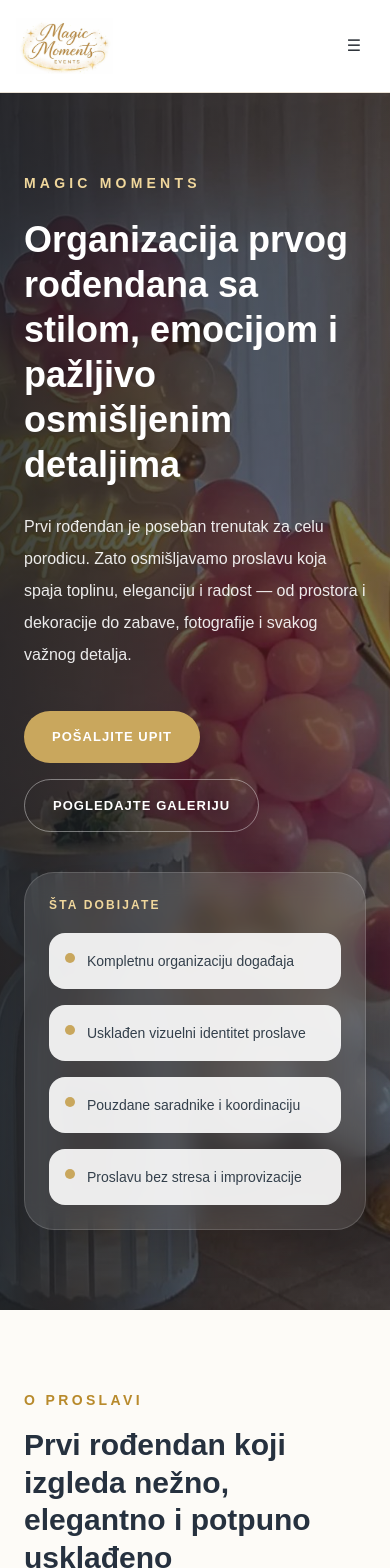
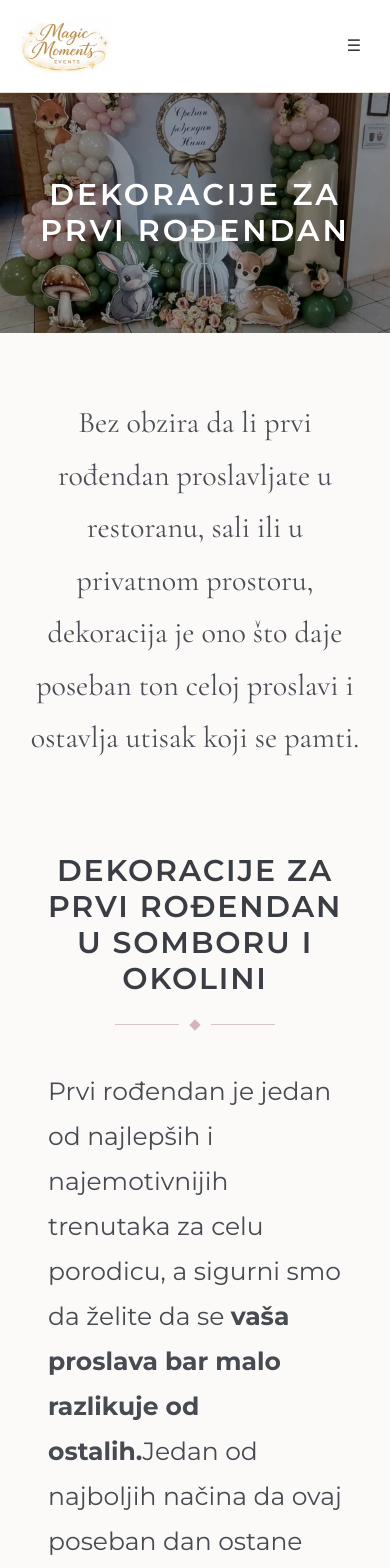
Before and after one commit to ITMilena/magic-moments, a Next.js app: page /organizacija/prvi-rodjendan in a window 390 px wide. Shown: the top 1568 px of the page. Built offline with nearby package versions, Linux system fonts and the light colour scheme.

Commit message:
Dodaje stranicu za dekoracije za prvi rodjendan

```diff
--- a/app/organizacija/prvi-rodjendan/page.tsx
+++ b/app/organizacija/prvi-rodjendan/page.tsx
@@ -1,181 +1,308 @@
-export default function PrviRodjendanPage() {
-  const services = [
-    "Planiranje i koordinacija događaja",
-    "Pronalaženje i rezervacija sale / lokala",
-    "Organizacija muzičkog programa",
-    "Dizajn i dekoracija prostora",
-    "Ketering usluge po vašem izboru",
-    "Animatori za decu",
-    "Fotografisanje i video snimanje događaja",
+import Link from "next/link";
+import { Cormorant_Garamond, Montserrat } from "next/font/google";
+
+const headingSerif = Cormorant_Garamond({
+  subsets: ["latin"],
+  weight: ["400", "500", "600", "700"],
+});
+
+const bodySans = Montserrat({
+  subsets: ["latin"],
+  weight: ["300", "400", "500", "600", "700"],
+});
+
+const dekoracijeStavke = [
+  "Dekoracija stolova",
+  "Dekoracija stolica",
+  "Dekoracija paravana za slikanje",
+  "Tabla dobrodošlice",
+  "Kutija za koverte",
+  "Pozivnice za prvi rođendan",
 ];
 
-  const highlights = [
+const processSteps = [
   {
-      title: "Pažljivo isplaniran koncept",
-      text: "Svaki detalj prilagođavamo vašim željama, temi proslave i atmosferi koju želite da stvorite.",
+    title: "Uvodne konsultacije",
+    text: "Na prvom sastanku razgovaramo o vašim željama, da li radimo kompletnu dekoraciju ili samo određene elemente.",
+    icon: (
+      <svg viewBox="0 0 24 24" className="h-14 w-14" fill="none" stroke="currentColor" strokeWidth="1.5">
+        <path d="M7 3h7l3 3v12a2 2 0 0 1-2 2H7a2 2 0 0 1-2-2V5a2 2 0 0 1 2-2Z" />
+        <path d="M14 3v4h4" />
+        <path d="M9 12h6M9 16h4M9 8h2" />
+      </svg>
+    ),
   },
   {
-      title: "Elegantna dekoracija i detalji",
-      text: "Od boja, balona i stolova do personalizovanih elemenata, sve je usklađeno u jedinstvenu celinu.",
+    title: "Ideje i inspiracija",
+    text: "Zatim nam dostavljate sve vaše ideje, primere koje ste pronašli i smernice u kom pravcu želite da idete.",
+    icon: (
+      <svg viewBox="0 0 24 24" className="h-14 w-14" fill="none" stroke="currentColor" strokeWidth="1.5">
+        <circle cx="8" cy="8" r="3" />
+        <circle cx="16.5" cy="7" r="2.5" />
+        <circle cx="14" cy="15.5" r="3.5" />
+        <circle cx="7" cy="16.5" r="1.5" />
+        <circle cx="18.5" cy="15.5" r="1.5" />
+      </svg>
+    ),
   },
   {
-      title: "Uspomene koje ostaju",
-      text: "Fotografija, video i posebni trenuci pažljivo su organizovani kako bi prvi rođendan ostao zauvek zabeležen.",
+    title: "Primeri po vašim željama",
+    text: "Na osnovu vaših želja i zahteva dostavljamo vam predloge, odlučujemo da li idemo u dobrom smeru ili su potrebne korekcije.",
+    icon: (
+      <svg viewBox="0 0 24 24" className="h-14 w-14" fill="none" stroke="currentColor" strokeWidth="1.5">
+        <path d="M8 5c2 0 4 1.7 4 4.2C12 12 10 13.5 8.5 15c-1.2 1.2-1.4 2.5-1.5 4" />
+        <path d="M15 7c2.2 0 4 1.8 4 4.3 0 2.4-2 4-3.4 5.5-1.1 1.1-1.4 2.2-1.4 3.2" />
+        <path d="M8 5c-2.2 0-4 1.8-4 4.3 0 2.4 2 4 3.4 5.5" />
+        <path d="M15 7c-.8-1.8-2.2-2.7-4-2.7" />
+      </svg>
+    ),
+  },
+  {
+    title: "Korekcije i dorada",
+    text: "Ukoliko je potrebno, dodatno korigujemo sve ono što je neophodno kako bismo ostvarili izgled koji ste zamislili.",
+    icon: (
+      <svg viewBox="0 0 24 24" className="h-14 w-14" fill="none" stroke="currentColor" strokeWidth="1.5">
+        <path d="m4 20 5.5-1.5L19 9l-4-4-9.5 9.5L4 20Z" />
+        <path d="m13.5 6.5 4 4" />
+        <path d="M18.5 3.5l2 2" />
+      </svg>
+    ),
+  },
+  {
+    title: "Odobravanje svih elemenata",
+    text: "Na vreme donosimo konačnu odluku za sve elemente kako bismo imali dovoljno vremena za pripremu i izradu svega što je potrebno.",
+    icon: (
+      <svg viewBox="0 0 24 24" className="h-14 w-14" fill="none" stroke="currentColor" strokeWidth="1.5">
+        <path d="M4 7h16" />
+        <path d="M7 3v4M17 3v4" />
+        <rect x="4" y="7" width="16" height="13" rx="2" />
+        <path d="m9 14 2 2 4-4" />
+      </svg>
+    ),
+  },
+  {
+    title: "Koordinacija na dan rođendana",
+    text: "Na dan proslave naš tim postavlja sve prema dogovoru i vodi računa da svaki detalj izgleda uredno, elegantno i potpuno spremno.",
+    icon: (
+      <svg viewBox="0 0 24 24" className="h-14 w-14" fill="none" stroke="currentColor" strokeWidth="1.5">
+        <path d="M7 20h10" />
+        <path d="M8 20v-4h8v4" />
+        <path d="M6 12h12l-2 4H8l-2-4Z" />
+        <path d="M12 8v4" />
+        <path d="M10.5 8c0-1 1.5-1.5 1.5-3 1 1.5 1.5 2 1.5 3" />
+      </svg>
+    ),
   },
 ];
 
+function Divider() {
   return (
-    <main className="bg-[#fdfbf7] text-[#2f2a24]">
-      <section className="relative isolate overflow-hidden">
-        <div className="absolute inset-0">
+    <div className="mx-auto my-6 flex items-center justify-center gap-3">
+      <span className="h-px w-16 bg-[#d8c5cb]" />
+      <span className="h-2 w-2 rotate-45 bg-[#d5b5c0]" />
+      <span className="h-px w-16 bg-[#d8c5cb]" />
+    </div>
+  );
+}
+
+function TitleBlock({
+  title,
+  subtitle,
+}: {
+  title: string;
+  subtitle?: string;
+}) {
+  return (
+    <div className="text-center">
+      <h2
+        className={`${bodySans.className} text-3xl font-semibold uppercase tracking-[0.06em] text-[#3a3d44] md:text-5xl`}
+      >
+        {title}
+      </h2>
+      <Divider />
+      {subtitle ? (
+        <p
+          className={`${headingSerif.className} mx-auto mt-8 max-w-4xl text-[28px] italic leading-[1.75] text-[#77707a] md:text-[40px]`}
+        >
+          {subtitle}
+        </p>
+      ) : null}
+    </div>
+  );
+}
+
+export default function PrviRodjendanPage() {
+  return (
+    <main className={`${bodySans.className} bg-[#fbfaf8] text-[#3d4047]`}>
+      <section className="relative">
+        <div className="absolute inset-0 bg-black/30" />
         <img
-            src="/event1.jpeg"
-            alt="Organizacija prvog rođendana"
-            className="h-full w-full object-cover"
+          src="/event2.jpeg"
+          alt="Dekoracije za prvi rođendan"
+          className="h-[240px] w-full object-cover md:h-[360px]"
         />
-          <div className="absolute inset-0 bg-[rgba(28,31,36,0.50)]" />
-          <div className="absolute inset-0 bg-gradient-to-r from-[rgba(28,31,36,0.70)] via-[rgba(28,31,36,0.35)] to-[rgba(28,31,36,0.15)]" />
+        <div className="absolute inset-0 flex items-center justify-center px-6 text-center">
+          <h1 className="max-w-4xl text-3xl font-semibold uppercase tracking-[0.1em] text-white md:text-5xl">
+            Dekoracije za prvi rođendan
+          </h1>
         </div>
+      </section>
 
-        <div className="relative mx-auto grid min-h-[78vh] max-w-[1400px] items-center gap-10 px-6 py-20 lg:grid-cols-[1.1fr_0.9fr] lg:px-10">
-          <div className="max-w-3xl">
-            <p className="text-sm font-semibold uppercase tracking-[0.30em] text-[#f0d79c]">
-              Magic Moments
+      <section className="bg-[#fbfaf8] px-6 py-16 md:py-24">
+        <div className="mx-auto max-w-4xl text-center">
+          <p
+            className={`${headingSerif.className} mx-auto max-w-3xl text-[30px] leading-[1.75] text-[#4b4d54] md:text-[48px]`}
+          >
+            Bez obzira da li prvi rođendan proslavljate u restoranu, sali ili u
+            privatnom prostoru, dekoracija je ono što daje poseban ton celoj
+            proslavi i ostavlja utisak koji se pamti.
+          </p>
+        </div>
+      </section>
+
+      <section className="bg-[#fbfaf8] px-6 pb-16 md:pb-24">
+        <div className="mx-auto max-w-5xl rounded-t-[34px] bg-[#fbfaf8] px-6 pt-6 md:px-10">
+          <TitleBlock title="Dekoracije za prvi rođendan u Somboru i okolini" />
+
+          <div className="mx-auto mt-10 max-w-4xl space-y-8 text-[25px] leading-[1.8] text-[#474a51] md:text-[30px]">
+            <p>
+              Prvi rođendan je jedan od najlepših i najemotivnijih trenutaka za
+              celu porodicu, a sigurni smo da želite da se{" "}
+              <strong>vaša proslava bar malo razlikuje od ostalih.</strong>
+              Jedan od najboljih načina da ovaj poseban dan ostane upamćen jeste
+              pažljivo osmišljena i elegantna dekoracija.
             </p>
 
-            <h1 className="mt-6 text-4xl font-semibold leading-tight text-white md:text-6xl">
-              Organizacija prvog rođendana sa stilom, emocijom i pažljivo
-              osmišljenim detaljima
-            </h1>
+            <p>
+              Imamo mnogo ideja i iskustva sa dekorisanjem rođendana, tako da u
+              kombinaciji sa vašim željama možemo napraviti nešto posebno,
+              upečatljivo i estetski usklađeno. U okviru vašeg budžeta trudićemo se
+              da dobijete maksimalan efekat i mnogo više detalja nego što biste sami
+              organizovali.
+            </p>
+          </div>
+        </div>
+      </section>
 
-            <p className="mt-6 max-w-2xl text-base leading-8 text-white/90 md:text-lg">
-              Prvi rođendan je poseban trenutak za celu porodicu. Zato
-              osmišljavamo proslavu koja spaja toplinu, eleganciju i radost —
-              od prostora i dekoracije do zabave, fotografije i svakog važnog
-              detalja.
+      <section className="bg-[#edf1f3] px-6 py-16 md:py-20">
+        <div className="mx-auto max-w-5xl text-center">
+          <TitleBlock title="Kompletna dekoracija za prvi rođendan" />
+
+          <div className="mx-auto mt-10 max-w-4xl space-y-8 text-[24px] leading-[1.8] text-[#4a4d54] md:text-[29px]">
+            <p>
+              Svaki prvi rođendan je jedinstven, zato uvek{" "}
+              <strong>kreiramo personalizovane ponude</strong>{" "}
+              po meri slavljenika i njegove porodice. U obzir uzimamo prostor,
+              stil koji volite, vaše omiljene boje i atmosferu koju želite da postignete.
             </p>
 
-            <div className="mt-10 flex flex-wrap gap-4">
-              <a
-                href="/kontakt"
-                className="inline-flex items-center justify-center rounded-full bg-[#c9a75d] px-7 py-4 text-[13px] font-semibold uppercase tracking-[0.08em] text-white transition hover:bg-[#b88a2c]"
-              >
-                Pošaljite upit
-              </a>
-
-              <a
-                href="/galerija"
-                className="inline-flex items-center justify-center rounded-full border border-white/40 px-7 py-4 text-[13px] font-semibold uppercase tracking-[0.08em] text-white transition hover:bg-white/10"
-              >
-                Pogledajte galeriju
-              </a>
+            <p>
+              Većina dekorativnih elemenata može da se iznajmi, što je često
+              isplativije, ali po želji možemo da izradimo i potpuno nove,
+              personalizovane detalje koji će vašoj proslavi dati poseban pečat.
+            </p>
           </div>
         </div>
+      </section>
 
-          <div className="lg:justify-self-end">
-            <div className="max-w-[430px] rounded-[30px] border border-white/15 bg-white/10 p-6 shadow-[0_20px_50px_rgba(0,0,0,0.18)] backdrop-blur-md">
-              <p className="text-xs font-semibold uppercase tracking-[0.18em] text-[#f0d79c]">
-                Šta dobijate
-              </p>
-
-              <div className="mt-5 space-y-4">
-                {[
-                  "Kompletnu organizaciju događaja",
-                  "Usklađen vizuelni identitet proslave",
-                  "Pouzdane saradnike i koordinaciju",
-                  "Proslavu bez stresa i improvizacije",
-                ].map((item) => (
-                  <div
-                    key={item}
-                    className="flex items-start gap-3 rounded-2xl bg-white/90 px-4 py-4"
-                  >
-                    <span className="mt-1 h-2.5 w-2.5 rounded-full bg-[#c9a75d]" />
-                    <span className="text-sm leading-6 text-[#34404c]">
+      <section className="bg-[#fbfaf8] px-6 py-14 md:py-20">
+        <div className="mx-auto grid max-w-5xl gap-16 md:grid-cols-2 xl:grid-cols-3">
+          {dekoracijeStavke.map((item) => (
+            <div key={item} className="text-center">
+              <div className="mx-auto mb-8 flex h-28 w-28 items-center justify-center text-[#a6949b]">
+                <svg viewBox="0 0 24 24" className="h-20 w-20" fill="none" stroke="currentColor" strokeWidth="1.35">
+                  <path d="M8 5c2 0 4 1.7 4 4.2C12 12 10 13.5 8.5 15c-1.2 1.2-1.4 2.5-1.5 4" />
+                  <path d="M15 7c2.2 0 4 1.8 4 4.3 0 2.4-2 4-3.4 5.5-1.1 1.1-1.4 2.2-1.4 3.2" />
+                  <path d="M8 5c-2.2 0-4 1.8-4 4.3 0 2.4 2 4 3.4 5.5" />
+                  <path d="M15 7c-.8-1.8-2.2-2.7-4-2.7" />
+                </svg>
+              </div>
+              <h3 className="text-[30px] font-light uppercase leading-[1.45] text-[#3f424a] md:text-[34px]">
                 {item}
-                    </span>
+              </h3>
             </div>
           ))}
         </div>
+      </section>
+
+      <section className="bg-[#edf1f3]">
+        <div className="mx-auto max-w-6xl">
+          <img
+            src="/iznenadjenje2.jpg"
+            alt="Dekoracija za prvi rođendan dečaka"
+            className="h-[320px] w-full object-cover md:h-[520px]"
+          />
+          <div className="px-6 py-16 md:px-12 md:py-20">
+            <h2 className="max-w-3xl text-3xl font-semibold uppercase leading-[1.45] tracking-[0.05em] text-[#3b3f47] md:text-5xl">
+              Dekoracija za prvi rođendan dečaka
+            </h2>
+
+            <div className="mt-10 max-w-4xl space-y-8 text-[24px] leading-[1.8] text-[#4a4d54] md:text-[29px]">
+              <p>
+                U današnje vreme <strong>inspiraciju za dekoraciju i dizajn nije teško pronaći</strong>,
+                ali je važno znati kako sve te ideje pretvoriti u skladnu i elegantnu celinu.
+                Potrebno je imati dobar pravac, temu i osećaj za meru.
+              </p>
+
+              <p>
+                Velika prednost je što naš tim pored same izrade može pomoći
+                savetima i konkretnim predlozima, kako bi dekoracija delovala nežno,
+                moderno i potpuno prilagođeno prostoru i slavljeniku.
+              </p>
             </div>
           </div>
         </div>
       </section>
 
-      <section className="px-6 py-20 md:py-24">
-        <div className="mx-auto max-w-7xl">
-          <div className="grid gap-10 lg:grid-cols-[0.95fr_1.05fr] lg:items-center">
-            <div>
-              <p className="text-sm font-semibold uppercase tracking-[0.24em] text-[#b88a2c]">
-                O proslavi
+      <section className="bg-[#edf1f3]">
+        <div className="mx-auto max-w-6xl px-6 py-16 md:px-12 md:py-20">
+          <h2 className="max-w-3xl text-3xl font-semibold uppercase leading-[1.45] tracking-[0.05em] text-[#3b3f47] md:text-5xl">
+            Dekoracija za prvi rođendan devojčica
+          </h2>
+
+          <div className="mt-10 max-w-4xl space-y-8 text-[24px] leading-[1.8] text-[#4a4d54] md:text-[29px]">
+            <p>
+              Kada je u pitanju dekoracija, devojčice su najčešće zahtevnije, što je
+              potpuno razumljivo. Kod devojčica uglavnom{" "}
+              <strong>dominiraju cvetni aranžmani, baloni različitih oblika i nežne nijanse boja.</strong>
             </p>
 
-              <h2 className="mt-4 text-3xl font-semibold leading-tight text-[#26313f] md:text-5xl">
-                Prvi rođendan koji izgleda nežno, elegantno i potpuno
-                usklađeno
-              </h2>
-
-              <p className="mt-6 text-base leading-8 text-[#5f5a52] md:text-lg">
-                Naš cilj nije samo da organizujemo događaj, već da stvorimo
-                atmosferu koja će biti prijatna, topla i vizuelno prelepa.
-                Svaki prvi rođendan planiramo tako da bude prilagođen vašoj
-                porodici, prostoru, broju gostiju i željenom stilu proslave.
-              </p>
-
-              <p className="mt-5 text-base leading-8 text-[#5f5a52] md:text-lg">
-                Vodimo računa o svakom segmentu — od odabira prostora, teme i
-                dekoracije, do angažovanja saradnika, programa za decu i
-                beleženja svih dragocenih trenutaka.
+            <p>
+              Pored samih aranžmana i balona, najbolji način da se prostor izdvoji
+              jeste ubacivanje dodatnih sadržaja — kutka za slikanje, personalizovanih
+              detalja, svetlećih elemenata i drugih finih akcenata koji doprinose
+              luksuznijem utisku.
             </p>
           </div>
-
-            <div className="grid gap-5 sm:grid-cols-2">
-              <div className="overflow-hidden rounded-[28px] border border-[#eadfca] bg-white shadow-sm">
-                <img
-                  src="/event2.jpeg"
-                  alt="Dekoracija prvog rođendana"
-                  className="h-[260px] w-full object-cover"
-                />
         </div>
 
-              <div className="overflow-hidden rounded-[28px] border border-[#eadfca] bg-white shadow-sm sm:translate-y-10">
+        <div className="mx-auto max-w-6xl">
           <img
-                  src="/event3.jpeg"
-                  alt="Detalji sa proslave prvog rođendana"
-                  className="h-[260px] w-full object-cover"
+            src="/dekoracija1.jpg"
+            alt="Dekoracija za prvi rođendan devojčica"
+            className="h-[320px] w-full object-cover md:h-[520px]"
           />
-              </div>
-            </div>
-          </div>
         </div>
       </section>
 
-      <section className="bg-[#fbf8f2] px-6 py-20 md:py-24">
-        <div className="mx-auto max-w-7xl">
-          <div className="mx-auto max-w-3xl text-center">
-            <p className="text-sm font-semibold uppercase tracking-[0.24em] text-[#b88a2c]">
-              Usluge
-            </p>
-            <h2 className="mt-4 text-3xl font-semibold text-[#26313f] md:text-5xl">
-              Šta obuhvata organizacija prvog rođendana
-            </h2>
-            <p className="mt-6 text-base leading-8 text-[#635c51] md:text-lg">
-              Sve što je potrebno za skladnu, lepu i bezbrižno organizovanu
-              proslavu na jednom mestu.
-            </p>
+      <section className="bg-[#fbfaf8] px-6 py-16 md:py-24">
+        <div className="mx-auto max-w-5xl text-center">
+          <TitleBlock
+            title="Proces saradnje sa timom Magic Moments"
+            subtitle="Iza svake uspešne i jedinstvene dekoracije postoji proces detaljne pripreme. Nakon velikog broja dekorisanih rođendana iza nas, shvatili smo da je priprema više od pola obavljenog posla."
+          />
+
+          <div className="mt-16 grid gap-16 md:grid-cols-2">
+            {processSteps.map((step) => (
+              <div key={step.title} className="text-center">
+                <div className="mx-auto mb-6 flex h-20 w-20 items-center justify-center text-[#3b3f47]">
+                  {step.icon}
                 </div>
-
-          <div className="mt-14 grid gap-6 md:grid-cols-2 xl:grid-cols-4">
-            {services.map((service) => (
-              <div
-                key={service}
-                className="rounded-[26px] border border-[#e7dac2] bg-white p-6 shadow-sm transition hover:-translate-y-1 hover:shadow-md"
-              >
-                <div className="mb-4 flex h-12 w-12 items-center justify-center rounded-full bg-[#f6ecdb] text-xl">
-                  ✨
-                </div>
-
-                <p className="text-lg font-semibold leading-7 text-[#26313f]">
-                  {service}
+                <h3 className="text-[30px] font-light uppercase leading-[1.35] text-[#3b3f47] md:text-[34px]">
+                  {step.title}
+                </h3>
+                <p className="mx-auto mt-6 max-w-md text-[22px] leading-[1.9] text-[#5c6169] md:text-[24px]">
+                  {step.text}
                 </p>
               </div>
             ))}
@@ -183,86 +310,66 @@ export default function PrviRodjendanPage() {
         </div>
       </section>
 
-      <section className="px-6 py-20 md:py-24">
-        <div className="mx-auto max-w-7xl">
-          <div className="grid gap-8 lg:grid-cols-3">
-            {highlights.map((item) => (
-              <div
-                key={item.title}
-                className="rounded-[28px] border border-[#eadfca] bg-white p-8 shadow-sm"
+      <section className="bg-[#eef2f4] px-6 py-16 md:py-20">
+        <div className="mx-auto max-w-5xl text-center">
+          <TitleBlock title="Galerija prvih rođendana sa našom dekoracijom" />
+
+          <div className="grid gap-6 md:grid-cols-2">
+            <img
+              src="/rodjendan1.jpeg"
+              alt="Galerija dekoracije 1"
+              className="h-[260px] w-full object-cover md:h-[420px]"
+            />
+            <img
+              src="/rodjendan2.jpeg"
+              alt="Galerija dekoracije 2"
+              className="h-[260px] w-full object-cover md:h-[420px]"
+            />
+          </div>
+
+          <div className="mt-10">
+            <Link
+              href="/galerija"
+              className="inline-block bg-[#d8c0c6] px-10 py-5 text-lg font-semibold uppercase tracking-[0.08em] text-white transition hover:bg-[#cdaeb7]"
             >
-                <p className="text-sm font-semibold uppercase tracking-[0.18em] text-[#b88a2c]">
-                  Magic Moments
-                </p>
-                <h3 className="mt-4 text-2xl font-semibold text-[#26313f]">
-                  {item.title}
-                </h3>
-                <p className="mt-5 text-base leading-8 text-[#5d564c]">
-                  {item.text}
-                </p>
-              </div>
-            ))}
+              Album prvih rođendana
+            </Link>
           </div>
         </div>
       </section>
 
-      <section className="bg-[#26313f] px-6 py-20 text-white md:py-24">
-        <div className="mx-auto grid max-w-7xl gap-10 lg:grid-cols-[0.95fr_1.05fr] lg:items-center">
-          <div>
-            <p className="text-sm font-semibold uppercase tracking-[0.24em] text-[#f0d79c]">
-              Zašto mi
-            </p>
-            <h2 className="mt-4 text-3xl font-semibold leading-tight md:text-5xl">
-              Vi uživate u trenutku, a mi vodimo računa o svemu ostalom
-            </h2>
-            <p className="mt-6 max-w-2xl text-base leading-8 text-white/85 md:text-lg">
-              Znamo koliko vam znači da prvi rođendan bude bez stresa, lepo
-              organizovan i vizuelno poseban. Zato preuzimamo planiranje,
-              koordinaciju i detalje, kako biste se vi posvetili porodici,
-              gostima i najlepšim trenucima.
-            </p>
-          </div>
+      <section className="bg-[#fbfaf8] px-6 py-16 md:py-20">
+        <div className="mx-auto max-w-5xl text-center">
+          <TitleBlock title="Saveti za dekoraciju prvog rođendana" />
 
-          <div className="overflow-hidden rounded-[30px] border border-white/10 bg-white/10 p-3 backdrop-blur-sm">
           <img
-              src="/dekoracija1.jpeg"
-              alt="Proslava prvog rođendana"
-              className="h-[360px] w-full rounded-[24px] object-cover"
+            src="/rodjendan3.jpeg"
+            alt="Saveti za dekoraciju prvog rođendana"
+            className="mx-auto h-[300px] w-full max-w-4xl object-cover md:h-[520px]"
           />
-          </div>
         </div>
       </section>
 
-      <section className="px-6 py-20 md:py-24">
-        <div className="mx-auto max-w-6xl rounded-[34px] border border-[#eadfca] bg-[#fcfaf6] px-8 py-14 text-center shadow-sm md:px-14">
-          <p className="text-sm font-semibold uppercase tracking-[0.24em] text-[#b88a2c]">
-            Kontakt
+      <section className="bg-[#eef2f4] px-6 py-16 md:py-24">
+        <div className="mx-auto max-w-4xl text-center">
+          <TitleBlock title="Besplatne konsultacije" />
+
+          <p className="text-[24px] leading-[1.9] text-[#444850] md:text-[29px]">
+            Dekoracija i{" "}
+            <span className="text-[#d1a9b7]">organizacija prvog rođendana</span>{" "}
+            sa sobom nose mnogo pitanja, a najbolji način da dođete do pravog
+            odgovora jeste razgovor sa ljudima koji imaju iskustva. Tim Magic Moments
+            vam stoji na raspolaganju za sva pitanja u vezi organizacije, dekoracije,
+            naših usluga i paketa.
           </p>
 
-          <h2 className="mt-4 text-3xl font-semibold text-[#26313f] md:text-5xl">
-            Hajde da zajedno osmislimo savršen prvi rođendan
-          </h2>
-
-          <p className="mx-auto mt-6 max-w-3xl text-base leading-8 text-[#5f5a52] md:text-lg">
-            Javite nam svoju ideju, broj gostiju i željeni stil proslave, a mi
-            ćemo pripremiti koncept koji spaja eleganciju, toplinu i
-            besprekornu organizaciju.
-          </p>
-
-          <div className="mt-10 flex flex-wrap items-center justify-center gap-4">
-            <a
+          <div className="mt-12">
+            <Link
               href="/kontakt"
-              className="inline-flex items-center justify-center rounded-full bg-[#c9a75d] px-8 py-4 text-[13px] font-semibold uppercase tracking-[0.08em] text-white transition hover:bg-[#b88a2c]"
+              className="inline-block bg-[#d8c0c6] px-10 py-5 text-lg font-semibold uppercase tracking-[0.08em] text-white transition hover:bg-[#cdaeb7]"
             >
               Kontaktirajte nas
-            </a>
-
-            <a
-              href="/galerija"
-              className="inline-flex items-center justify-center rounded-full border border-[#d9c8a9] px-8 py-4 text-[13px] font-semibold uppercase tracking-[0.08em] text-[#26313f] transition hover:bg-white"
-            >
-              Pogledajte galeriju
-            </a>
+            </Link>
           </div>
         </div>
       </section>
```
Lines whose indentation alone changed are shown as unchanged.
